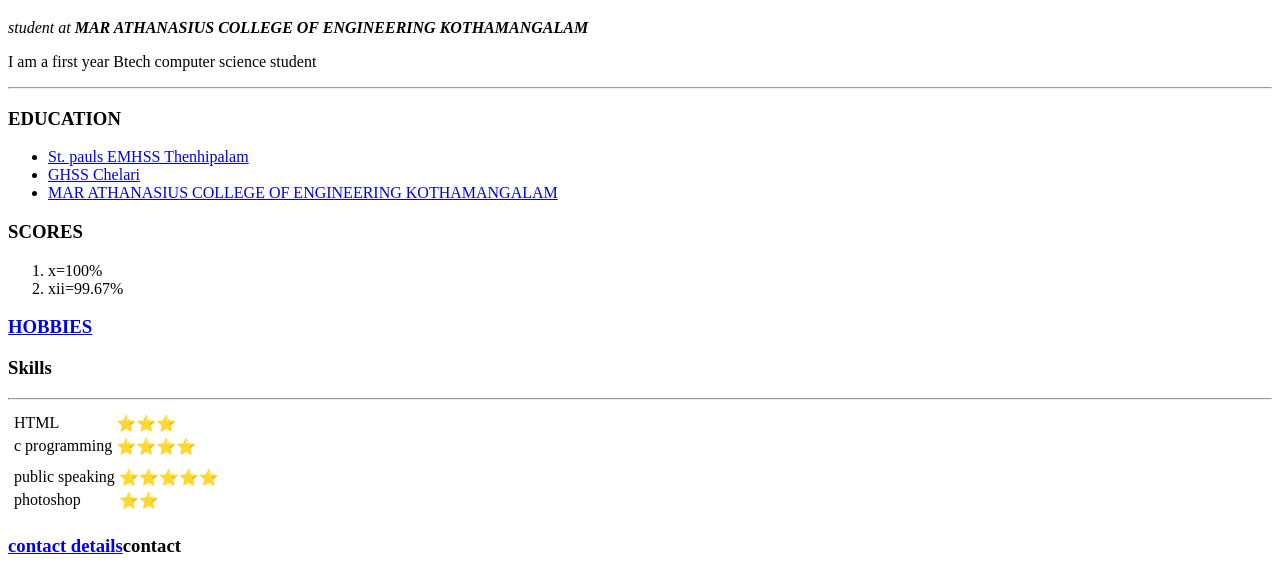
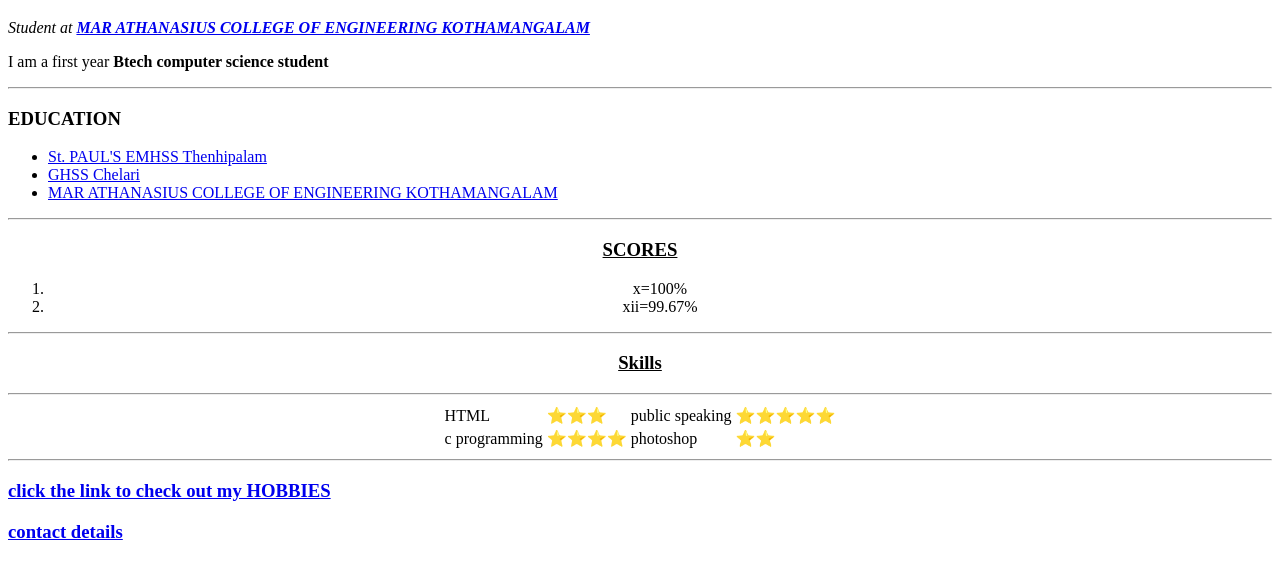
Before and after one commit to diyabijuthomas/CV, a plain HTML site: page index.html in a window 1280 px wide. Shown: the part 373-948 px from the top of the page. Drawn offline with Linux system fonts and the light colour scheme.

Commit message:
Add files via upload

```diff
--- a/index.html
+++ b/index.html
@@ -9,20 +9,19 @@
 <body>
   <img src="https://media-exp2.licdn.com/dms/image/C5603AQEZM8ufQ4qOcA/profile-displayphoto-shrink_400_400/0/1641734258591?e=1662595200&v=beta&t=SL0j35QoehvurplHGVg7w2HaA8tYhcg45Lvn-AHajrQ" alt="diyas profile picture">
   <h1>DIYA BIJU</h1>
-  <P><em>student at
+  <P><em>Student at
       <strong>
-        <a=href="https:
-          //www.bing.com/ck/a?!&&p=33daa69277fc5abb753eab83a5a1d1c5536159195c11ad136145c811f21c37c6JmltdHM9MTY1Njg3MzEwOCZpZ3VpZD0zNjk3NTQ1NC1jNzc0LTQyZmEtOTBkZi02ZWVhYWU1YzY2ODQmaW5zaWQ9NTE3NQ&ptn=3&hsh=1&fclid=65a7aad2-fafe-11ec-bd55-4930f8e93be2&u=a1aHR0cHM6Ly9tYWNlLmFjLmluLw&ntb=1">
+        <a href="https://www.bing.com/ck/a?!&&p=ac0290b09fce0b03bfa91887b550ebfeec00900ac659deac345620648ab381a4JmltdHM9MTY1Njg3NDY1MSZpZ3VpZD05Njk3YzFmYS05YTZjLTQ3ZDUtYTI5Zi1jMzM2Yzk3YmNkYjQmaW5zaWQ9NTE3NQ&ptn=3&hsh=1&fclid=fd7eeb4a-fb01-11ec-97cb-4e0b68eadb60&u=a1aHR0cHM6Ly9tYWNlLmFjLmluLw&ntb=1">
           MAR
           ATHANASIUS COLLEGE OF ENGINEERING KOTHAMANGALAM</a>
       </strong></em></P>
-  <P>I am a first year Btech computer science student</P>
+  <P>I am a first year<strong> Btech computer science student</strong></P>
   <hr>
   <h3>EDUCATION</h3>
   <ul>
     <li><a
         href="https://www.bing.com/ck/a?!&&p=5281caa21854e624862ac58160362ff7bd3f7a8af107fd82414cac8d6f9506b3JmltdHM9MTY1Njg3NDM5NCZpZ3VpZD1iMTg5NGM2Mi1lZGNjLTRjODUtOTU0MS02NGZmOTJlMWVjZWMmaW5zaWQ9NTE0NQ&ptn=3&hsh=1&fclid=646f7bcc-fb01-11ec-9924-3deb9d70ec74&u=a1aHR0cDovL3N0cGF1bHNlbWhzcy5pbi8&ntb=1">St.
-        pauls EMHSS Thenhipalam</a></li>
+        PAUL'S EMHSS Thenhipalam</a></li>
     <li><a
         href="https://www.bing.com/ck/a?!&&p=9e246ae6c55bfb748a27c27529c6e01761f45ca7ff60c93ba3aec8794d91e633JmltdHM9MTY1Njg3NDQ2OCZpZ3VpZD0yN2ZhMWNiYy0yZTAxLTRiNTAtOGZiMy1hN2YzZDViODNhZTImaW5zaWQ9NTE5MQ&ptn=3&hsh=1&fclid=90c08d56-fb01-11ec-a565-8c40038acbe4&u=a1aHR0cHM6Ly93d3cuZmFjZWJvb2suY29tL0doc3MtQ2hlbGFyaS0xMDQ3ODk5MDE0OTcyMjgv&ntb=1">GHSS
         Chelari</a></li>
@@ -30,24 +29,29 @@
         href="https://www.bing.com/ck/a?!&&p=ac0290b09fce0b03bfa91887b550ebfeec00900ac659deac345620648ab381a4JmltdHM9MTY1Njg3NDY1MSZpZ3VpZD05Njk3YzFmYS05YTZjLTQ3ZDUtYTI5Zi1jMzM2Yzk3YmNkYjQmaW5zaWQ9NTE3NQ&ptn=3&hsh=1&fclid=fd7eeb4a-fb01-11ec-97cb-4e0b68eadb60&u=a1aHR0cHM6Ly9tYWNlLmFjLmluLw&ntb=1">MAR
         ATHANASIUS COLLEGE OF ENGINEERING KOTHAMANGALAM</a></li>
   </ul>
-  <h3>SCORES</h3>
+  <center>
+    <hr>
+  <h3><u>SCORES</h3></u>
   <ol>
     <li>x=100%</li>
     <li>xii=99.67%</li>
   </ol>
-  <h3><a href="hobbies.html">HOBBIES</a></h3>
-  <h3>Skills</h3>
+  <hr>
+  <h3><u>Skills</u></h3>
   <table>
     <hr>
-    <tr>
-    <td>
-  <table>
     <tr>
     <td>
       HTML
     </td>
     <td>
       ⭐⭐⭐
+    </td>
+    <td>
+      public speaking
+    </td>
+    <td>
+      ⭐⭐⭐⭐⭐
     </td>
     </tr>
      <tr>
@@ -57,21 +61,6 @@
     <td>
       ⭐⭐⭐⭐
     </td>
-  </tr>
-  </tr>
-  <tr>
-    </table>
-    <tr>
-    <td>
-    <table>
-    <td>
-      public speaking
-    </td>
-    <td>
-      ⭐⭐⭐⭐⭐
-    </td>
-    </tr>
-    <tr>
     <td>
       photoshop
     </td>
@@ -79,11 +68,11 @@
       ⭐⭐
     </td>
   </tr>
-  </td>
-    </table>
-      </tr>
   </table>
-  <h3><a href="contactme.html">contact details</a>contact</h3>
+</center>
+<hr>
+<h3><a href="hobbies.html">click the link to check out my HOBBIES</a></h3>
+  <h3><a href="contactme.html">contact details</a></h3>
 </body>
 
 </html>
```
